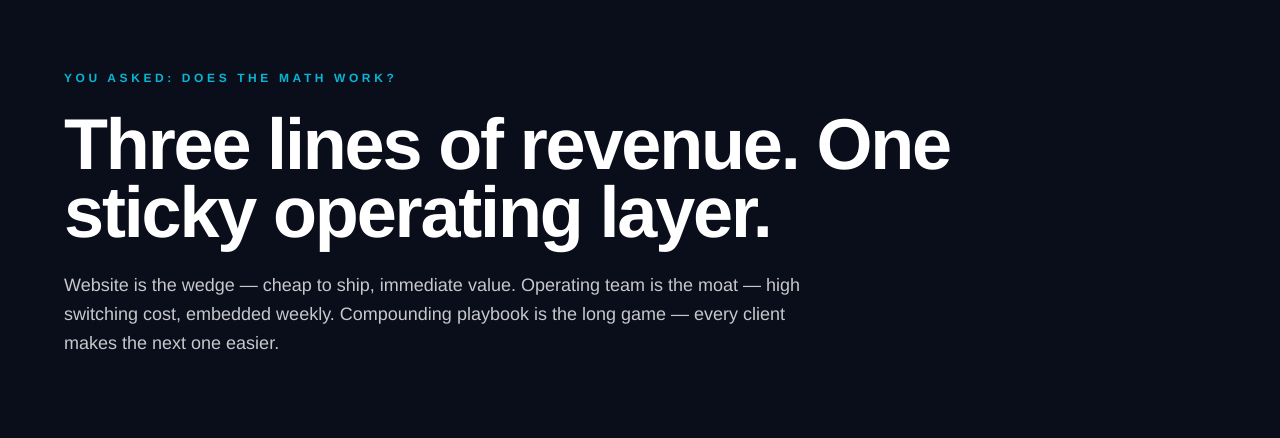
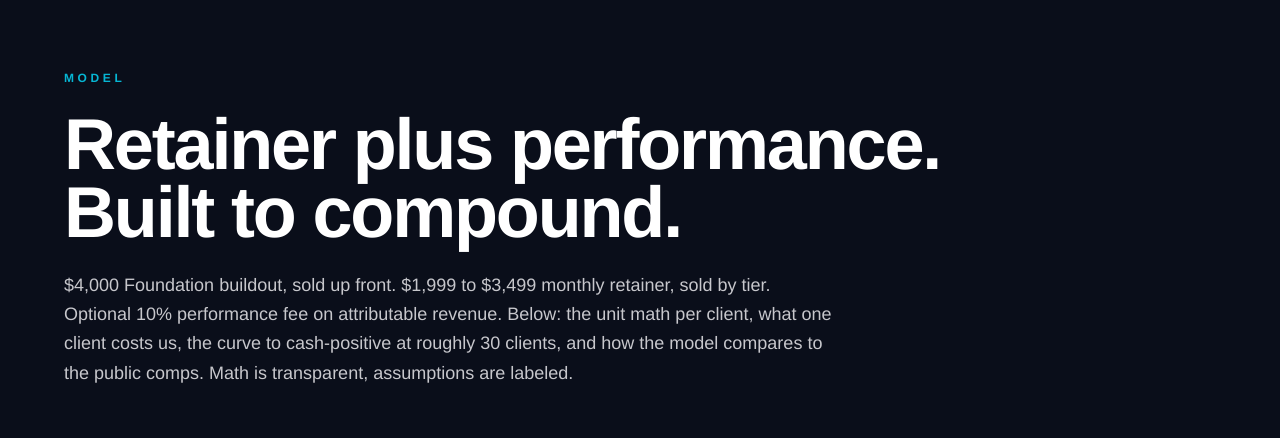
Before and after one commit to staybookt/staybookt-investor, a Next.js app: page /economics in a window 1280 px wide. Shown: the part 122-560 px from the top of the page. Built offline with nearby package versions, Linux system fonts and the light colour scheme.

Commit message:
v15 /economics rewired: Model page now composes UnitMath -> CostToDeliver -> UnitEconomics slider -> PathToProfit -> BenchmarkComp -> PricingV3 -> Roadmap. Header rewritten with retainer-plus-performance anchor.

```diff
--- a/app/economics/page.tsx
+++ b/app/economics/page.tsx
@@ -1,9 +1,10 @@
 import { UnitEconomics, PricingV3, Roadmap } from '@/components/SectionsV3';
+import { UnitMath, CostToDeliver, PathToProfit, BenchmarkComp } from '@/components/ModelProfile';
 import { AskV2 } from '@/components/ExtendedSections';
 import { TopNav } from '@/components/TopNav';
 import { SiteFooter, UpNext } from '@/components/HomeTeasers';
 
-export const metadata = { title: 'Economics — StayBookt' };
+export const metadata = { title: 'Model' };
 
 export default function EconomicsPage() {
   return (
@@ -11,11 +12,15 @@ export default function EconomicsPage() {
       <TopNav active="economics" />
       <div className="pt-20">
         <PageHeader
-          eyebrow="You asked: does the math work?"
-          title="Three lines of revenue. One sticky operating layer."
-          sub="Website is the wedge — cheap to ship, immediate value. Operating team is the moat — high switching cost, embedded weekly. Compounding playbook is the long game — every client makes the next one easier."
+          eyebrow="Model"
+          title="Retainer plus performance. Built to compound."
+          sub="$4,000 Foundation buildout, sold up front. $1,999 to $3,499 monthly retainer, sold by tier. Optional 10% performance fee on attributable revenue. Below: the unit math per client, what one client costs us, the curve to cash-positive at roughly 30 clients, and how the model compares to the public comps. Math is transparent, assumptions are labeled."
         />
+        <UnitMath />
+        <CostToDeliver />
         <UnitEconomics />
+        <PathToProfit />
+        <BenchmarkComp />
         <PricingV3 />
         <Roadmap />
         <AskV2 />
```
